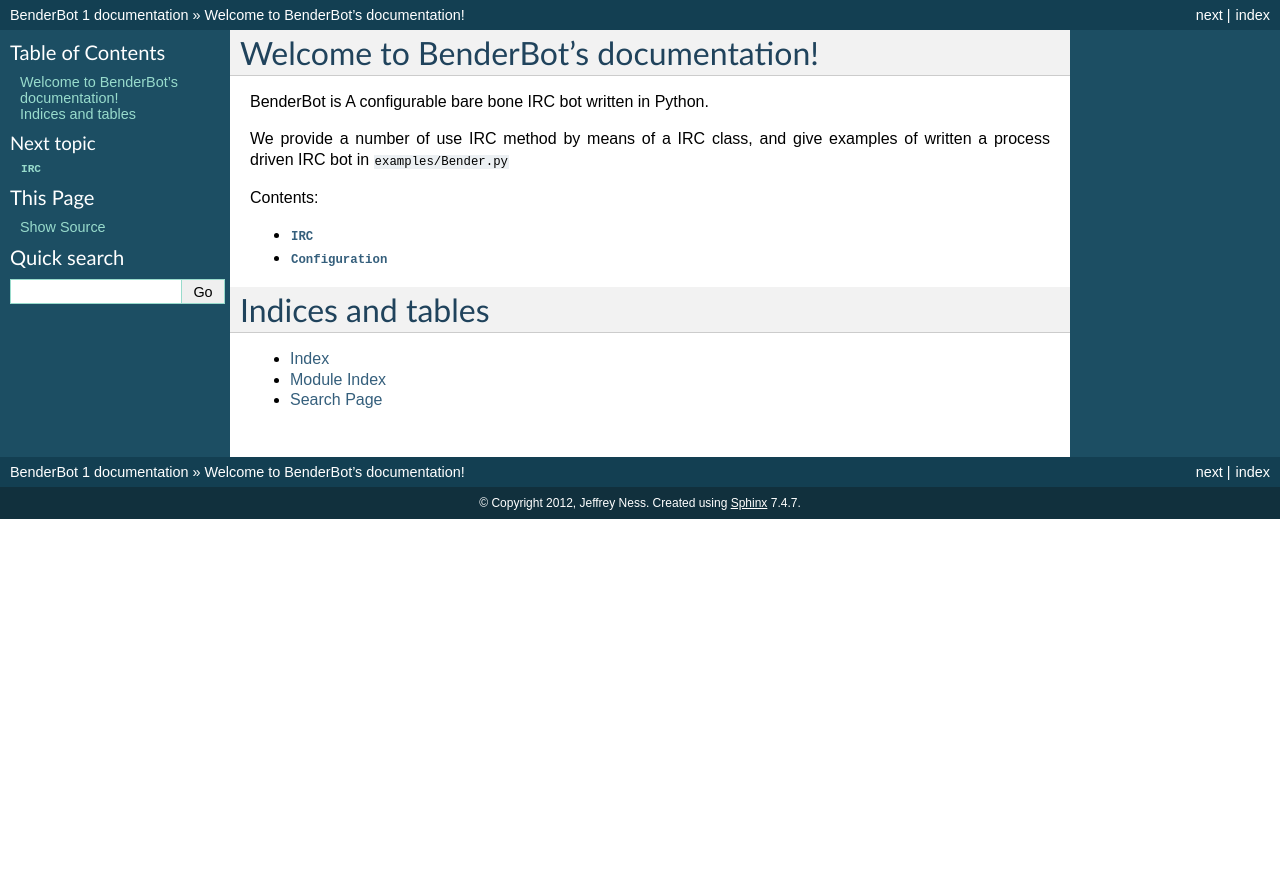
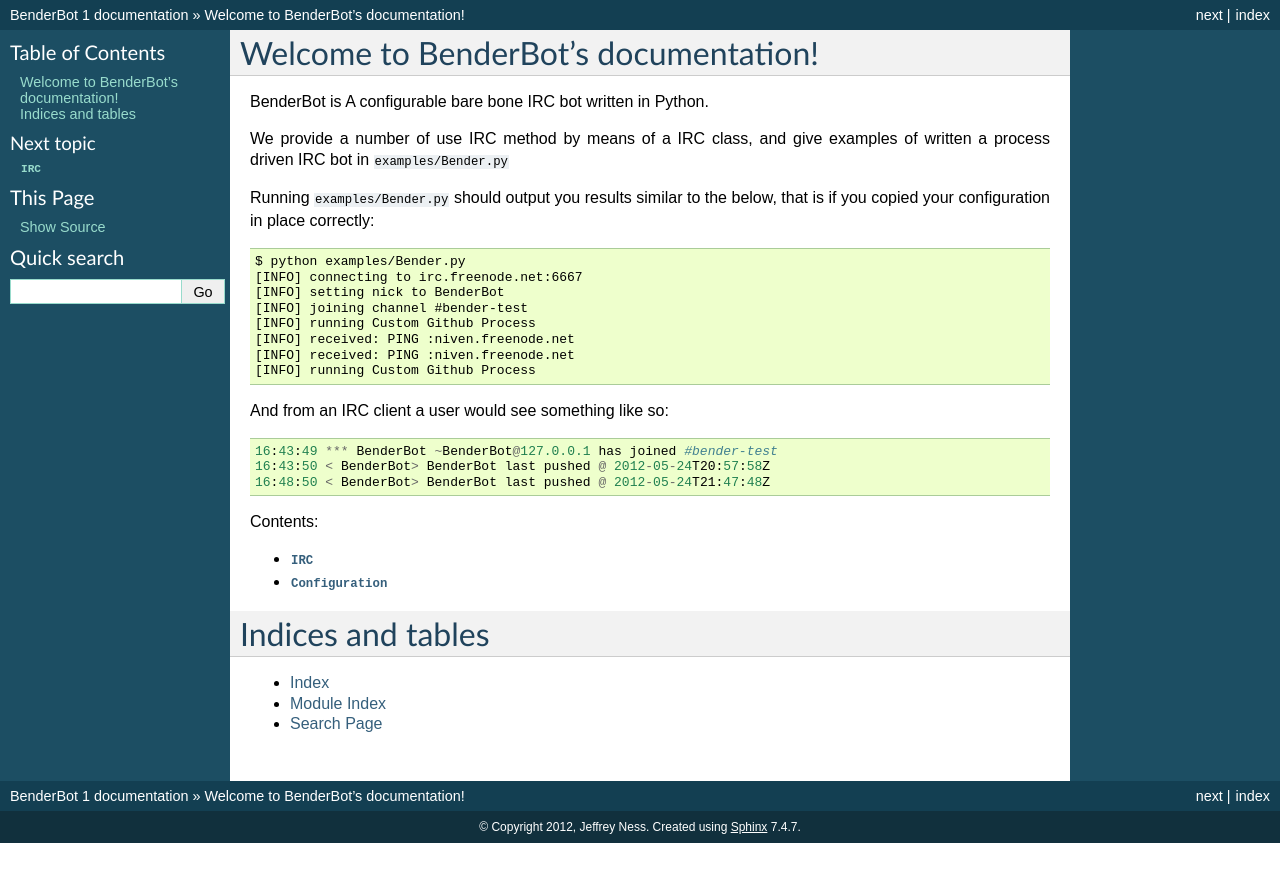
Before and after one commit to jness/BenderBot, a Sphinx documentation site: the page built from doc/index.rst, in a window 1280 px wide. Shown: the top 882 px of the page. Built offline with Sphinx 7.4.7, drawn with Linux system fonts in a browser that asks for light colours.

Commit message:
a little meat to the index.rst sphinx doc

```diff
--- a/doc/index.rst
+++ b/doc/index.rst
@@ -10,6 +10,24 @@
 
 We provide a number of use IRC method by means of a IRC class,
 and give examples of written a process driven IRC bot in ``examples/Bender.py``
+
+Running ``examples/Bender.py`` should output you results similar to the below,
+that is if you copied your configuration in place correctly::
+
+    $ python examples/Bender.py
+    [INFO] connecting to irc.freenode.net:6667
+    [INFO] setting nick to BenderBot
+    [INFO] joining channel #bender-test
+    [INFO] running Custom Github Process
+    [INFO] received: PING :niven.freenode.net
+    [INFO] received: PING :niven.freenode.net
+    [INFO] running Custom Github Process
+
+And from an IRC client a user would see something like so::
+
+    16:43:49 *** BenderBot ~BenderBot@127.0.0.1 has joined #bender-test
+    16:43:50 < BenderBot> BenderBot last pushed @ 2012-05-24T20:57:58Z
+    16:48:50 < BenderBot> BenderBot last pushed @ 2012-05-24T21:47:48Z
 
 Contents:
 
```
